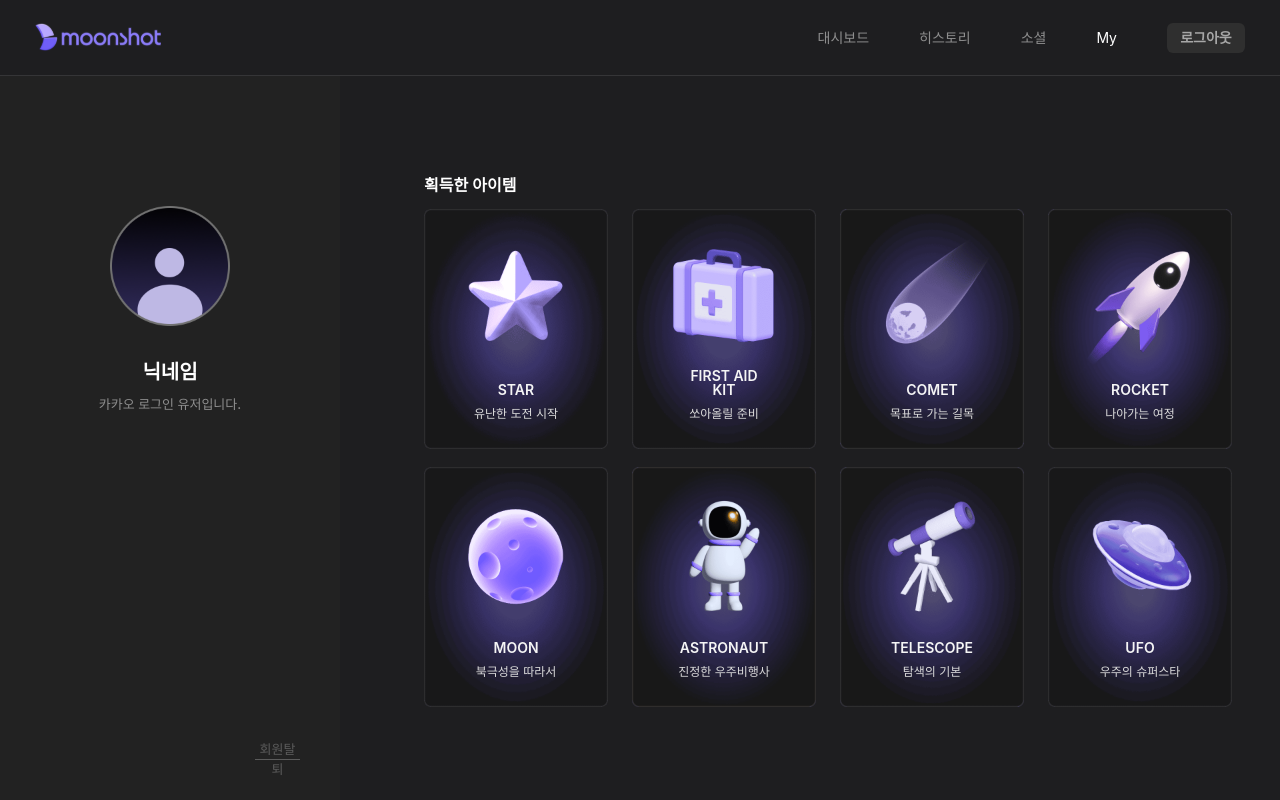
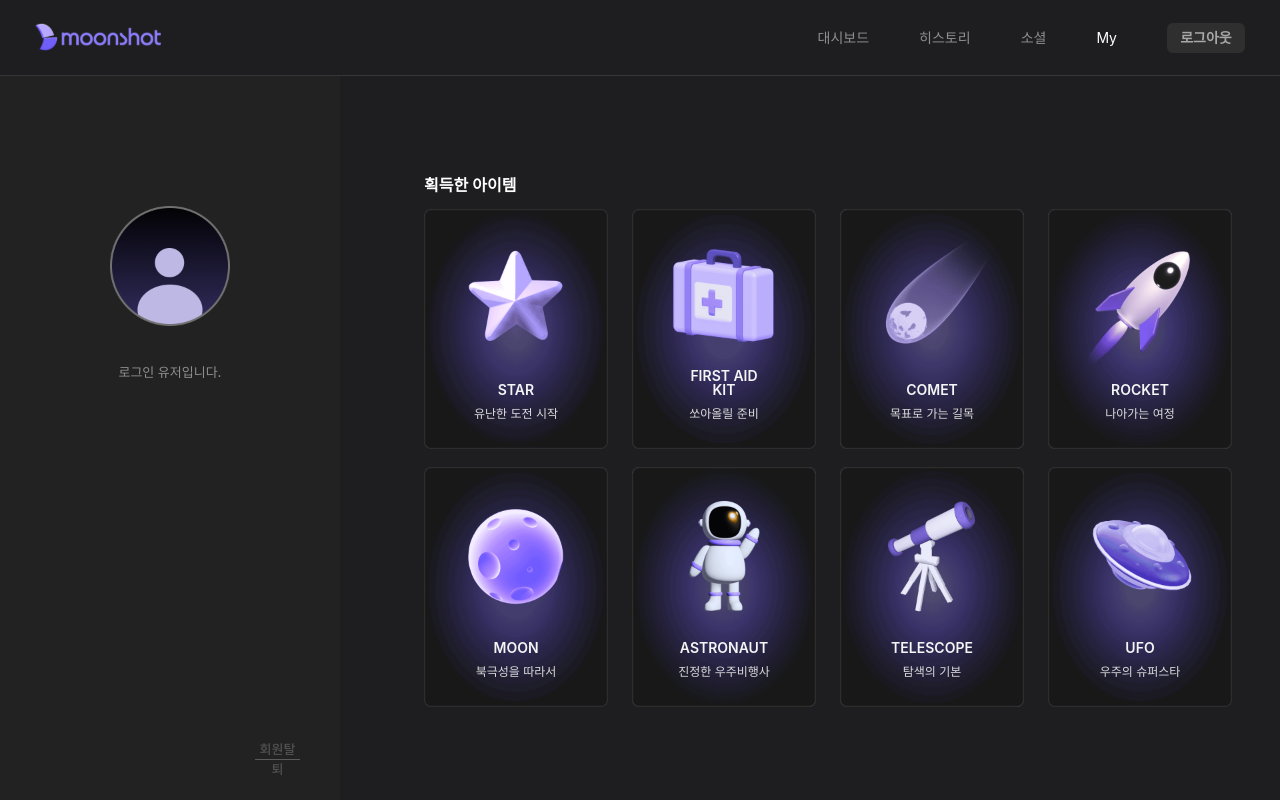
Before and after one commit to MOONSHOT-Team/MOONSHOT-CLIENT, a React (Vite) app: page /my in a window 1280 px wide. Shown: the top 800 px of the page. Built offline with nearby package versions, Linux system fonts and the light colour scheme; no server answers; sample sign-in values are in the browser's storage; a web font is replaced by a local one; what emotion-normalize would draw is missing.

Commit message:
feat: myView api

```diff
--- /dev/null
+++ b/src/My/apis/fetcher.ts
@@ -0,0 +1,7 @@
+import instance from '@apis/instance';
+
+export const getUserInfo = async (url: string) => {
+  const response = await instance.get(url);
+
+  return response;
+};
--- a/src/My/index.tsx
+++ b/src/My/index.tsx
@@ -1,6 +1,9 @@
 import { css } from '@emotion/react';
 import styled from '@emotion/styled';
+import { useEffect, useState } from 'react';
+import useSWR from 'swr';
 
+import { getUserInfo } from './apis/fetcher';
 import profileImg from './assets/images/profileImg.png';
 import { ITEM_LIST } from './constants/itemList';
 
@@ -11,12 +14,25 @@ interface IAcquiredItemList {
 }
 
 const My = () => {
+  const [nickname, setNickname] = useState('');
+  const [socialPlatform, setSocialPlatform] = useState('');
+  const { data } = useSWR('/v1/user/mypage', getUserInfo);
+
+  console.log(data, '!!');
+
+  useEffect(() => {
+    if (data) {
+      setNickname(data?.data.nickname);
+      setSocialPlatform(data?.data.socialPlatform);
+    }
+  }, [data]);
+
   return (
     <section css={myPageUi}>
       <StUserInfoContainer>
         <StUserProfileImg src={profileImg} alt="사용자 사진" />
-        <StUserNickName>닉네임</StUserNickName>
-        <StUserIdentification>카카오 로그인 유저입니다.</StUserIdentification>
+        <StUserNickName>{nickname}</StUserNickName>
+        <StUserIdentification>{socialPlatform} 로그인 유저입니다.</StUserIdentification>
         <StWithdraw>회원탈퇴</StWithdraw>
       </StUserInfoContainer>
       <section css={pageCenter}>
```
Also changed, not shown: 1 other file (tests, documents, lock files or other folders).
